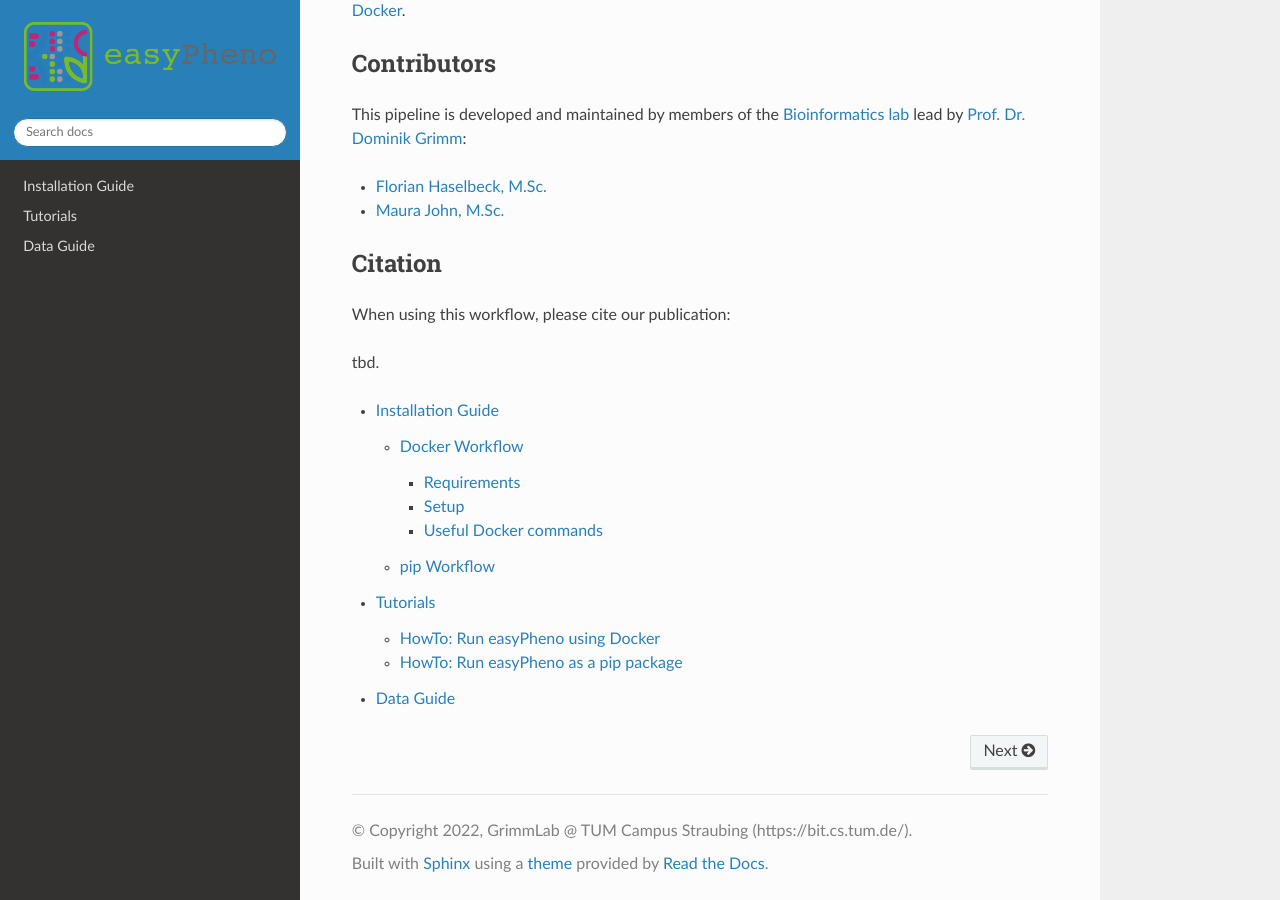
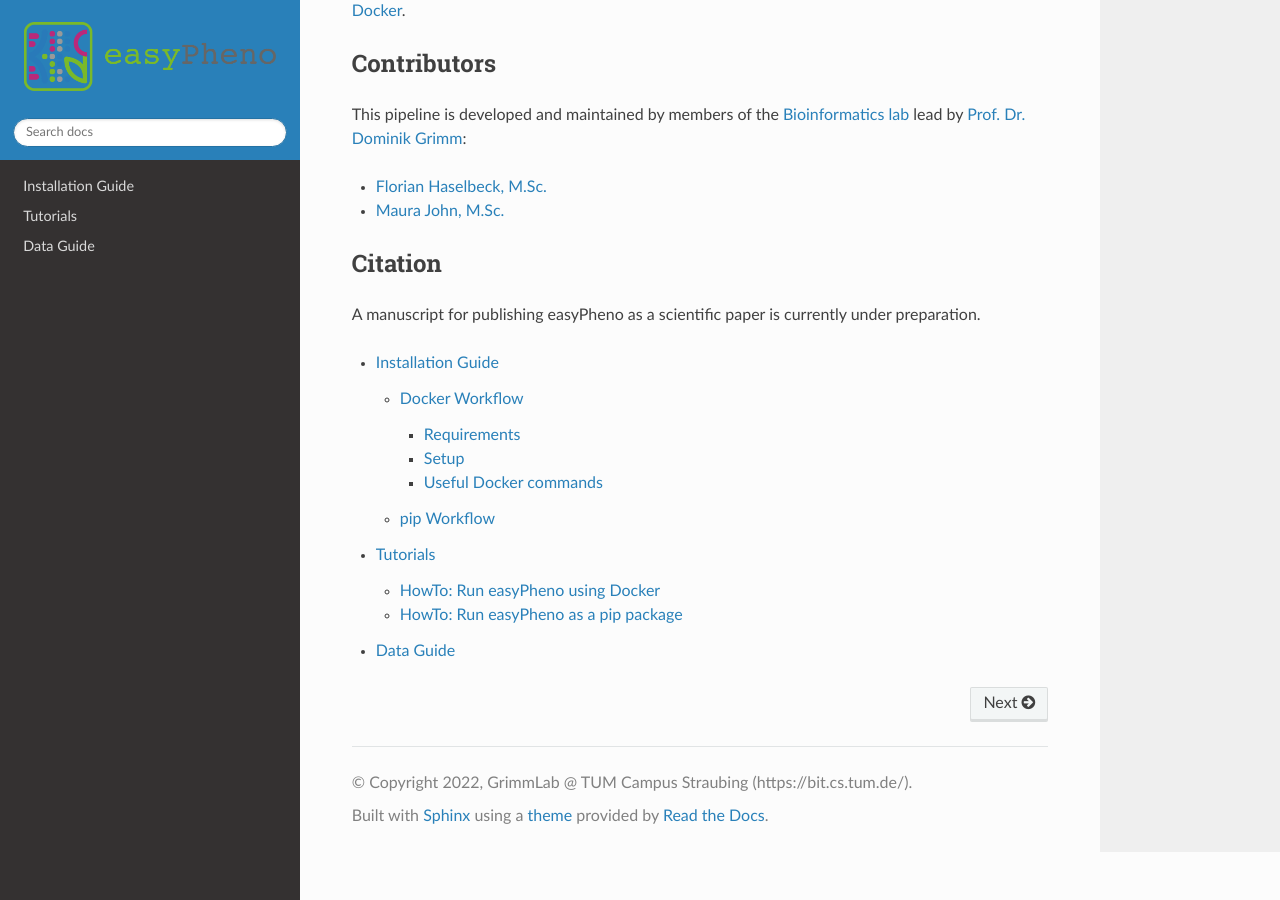
Before and after one commit to grimmlab/easyPheno, a Sphinx documentation site: the page built from docs/source/index.rst, in a window 1280 px wide and 900 px high, scrolled down 660 px. Built offline with Sphinx 7.4.7 and the Read the Docs theme 2.0.0, drawn with Linux system fonts in a browser that asks for light colours.

Commit message:
Update index.rst

```diff
--- a/docs/source/index.rst
+++ b/docs/source/index.rst
@@ -26,9 +26,7 @@ This pipeline is developed and maintained by members of the `Bioinformatics lab
 
 Citation
 ---------------------
-When using this workflow, please cite our publication:
-
-tbd.
+A manuscript for publishing easyPheno as a scientific paper is currently under preparation.
 
 .. toctree::
    :maxdepth: 4
```
